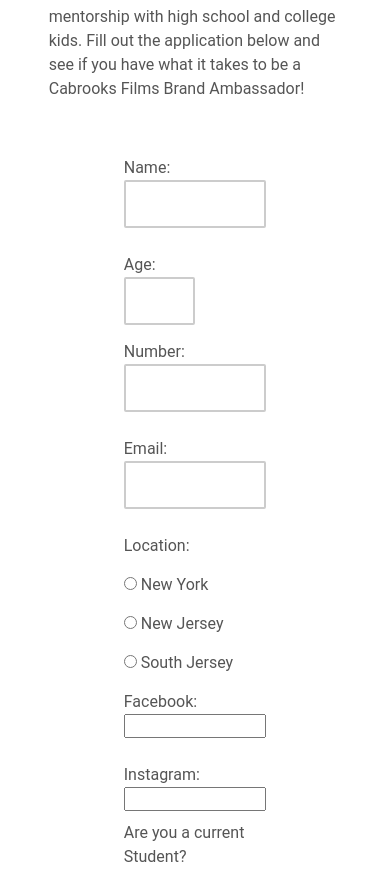
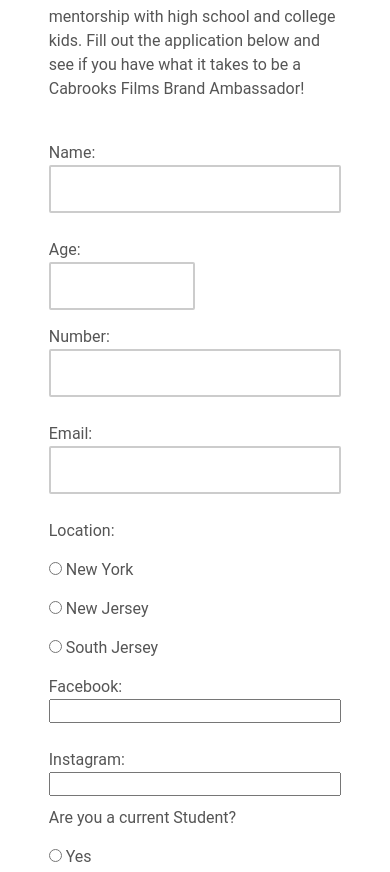
Before and after one commit to CabrooksFilms/CabrooksFilms, a website: page join.html in a window 390 px wide. Shown: the part 800-1672 px from the top of the page. Drawn offline with Linux system fonts and the light colour scheme.

Commit message:
adjusted css rules

```diff
--- a/src/_join.scss
+++ b/src/_join.scss
@@ -30,3 +30,10 @@
 	width: 75%;
 	margin: 25px auto;
 }
+
+@media screen and (max-width: 768px) {
+	.ambass-form {
+		width: 75%;
+		padding: 0;
+	}
+}
```
Also changed, not shown: dist/main.css, 1 other file.
